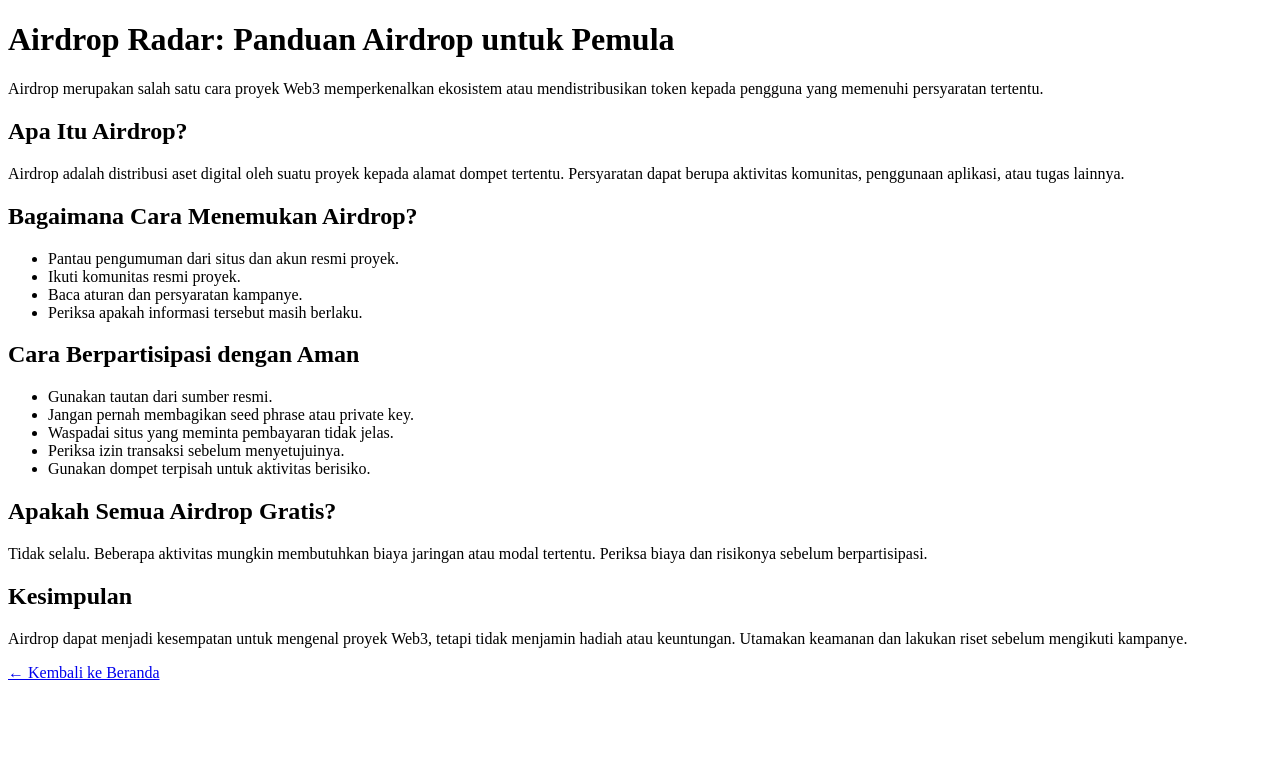
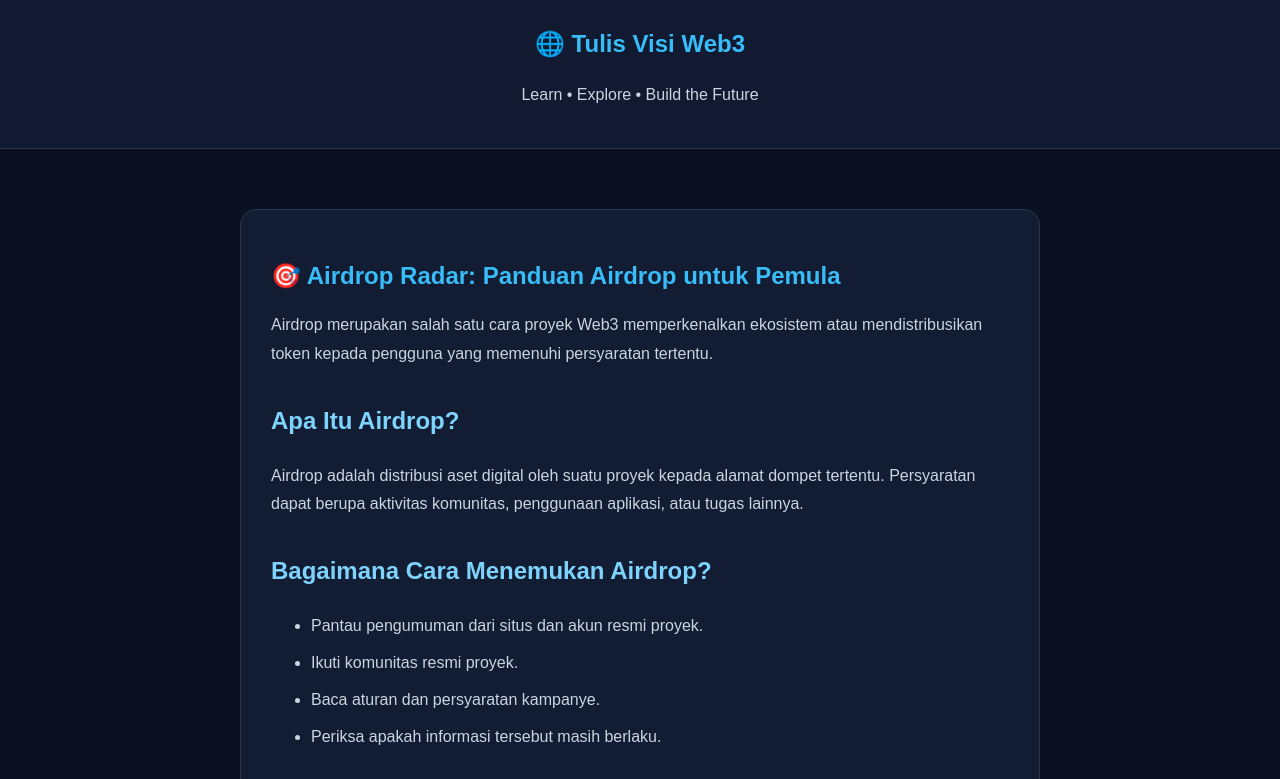
Before and after one commit to lukiirwansyah76-bot/lukiirwansyah76-bot.github.io, a website: page airdrop-radar.html in a window 1280 px wide. Shown: the top 779 px of the page. Drawn offline with Linux system fonts and the light colour scheme.

Commit message:
Update airdrop-radar.html

```diff
--- a/airdrop-radar.html
+++ b/airdrop-radar.html
@@ -4,12 +4,66 @@
 <head>
   <meta charset="UTF-8">
   <meta name="viewport" content="width=device-width, initial-scale=1.0">
-  <title>Airdrop Radar: Panduan Airdrop Aman untuk Pemula</title>
-  <meta name="description" content="Pelajari cara mengenali peluang airdrop Web3, memeriksa proyek, dan berpartisipasi dengan aman.">
+  <title>Airdrop Radar | Tulis Visi Web3</title>
+  <meta name="description" content="Panduan mengenali peluang airdrop Web3, memeriksa proyek, dan berpartisipasi dengan aman.">
+  <style>
+    * { box-sizing: border-box; }
+    body {
+      margin: 0;
+      font-family: Arial, sans-serif;
+      background: #0b1020;
+      color: #e5e7eb;
+      line-height: 1.8;
+    }
+    header {
+      background: #111a30;
+      padding: 22px 20px;
+      border-bottom: 1px solid #263653;
+      text-align: center;
+    }
+    header h2 { color: #38bdf8; margin: 0; }
+    .container {
+      max-width: 850px;
+      margin: 35px auto;
+      padding: 25px;
+    }
+    .article {
+      background: #121c32;
+      padding: 30px;
+      border: 1px solid #263653;
+      border-radius: 16px;
+    }
+    h1 { color: #38bdf8; line-height: 1.3; }
+    h2 { color: #7dd3fc; margin-top: 30px; }
+    p, li { color: #cbd5e1; }
+    li { margin-bottom: 8px; }
+    .back {
+      display: inline-block;
+      margin-top: 25px;
+      padding: 12px 20px;
+      background: #0284c7;
+      color: white;
+      text-decoration: none;
+      border-radius: 8px;
+    }
+    .back:hover { background: #0369a1; }
+    footer {
+      text-align: center;
+      padding: 25px;
+      color: #94a3b8;
+    }
+  </style>
 </head>
 <body>
 
-  <h1>Airdrop Radar: Panduan Airdrop untuk Pemula</h1>
+<header>
+  <h2>🌐 Tulis Visi Web3</h2>
+  <p>Learn • Explore • Build the Future</p>
+</header>
+
+<main class="container">
+  <article class="article">
+    <h1>🎯 Airdrop Radar: Panduan Airdrop untuk Pemula</h1>
 
     <p>Airdrop merupakan salah satu cara proyek Web3 memperkenalkan ekosistem atau mendistribusikan token kepada pengguna yang memenuhi persyaratan tertentu.</p>
 
@@ -39,7 +93,13 @@
     <h2>Kesimpulan</h2>
     <p>Airdrop dapat menjadi kesempatan untuk mengenal proyek Web3, tetapi tidak menjamin hadiah atau keuntungan. Utamakan keamanan dan lakukan riset sebelum mengikuti kampanye.</p>
 
-  <p><a href="index.html">← Kembali ke Beranda</a></p>
+    <a class="back" href="index.html">← Kembali ke Beranda</a>
+  </article>
+</main>
+
+<footer>
+  © 2026 Tulis Visi Web3. Semua hak dilindungi.
+</footer>
 
 </body>
 </html>
```
Lines whose indentation alone changed are shown as unchanged.
